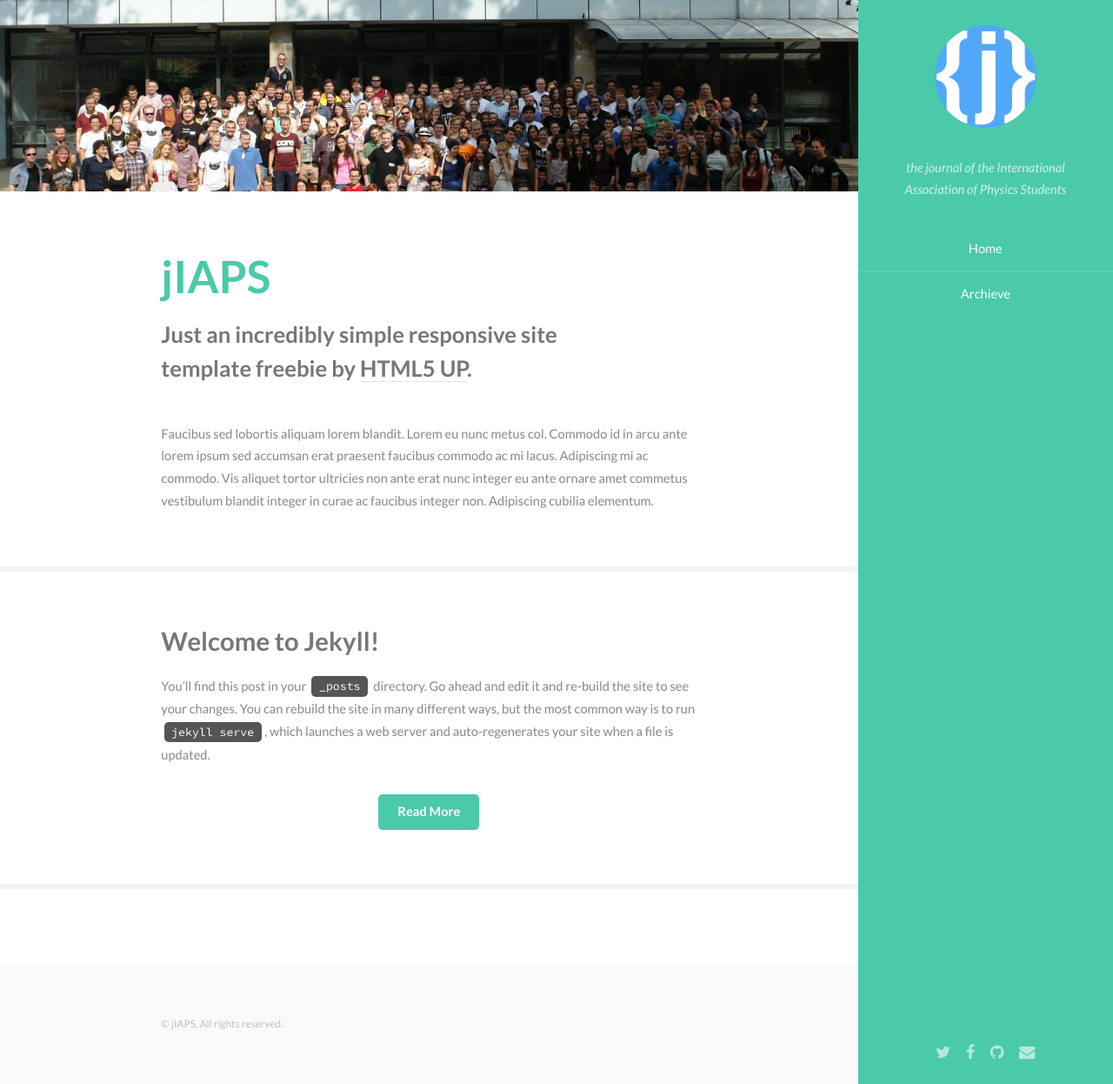
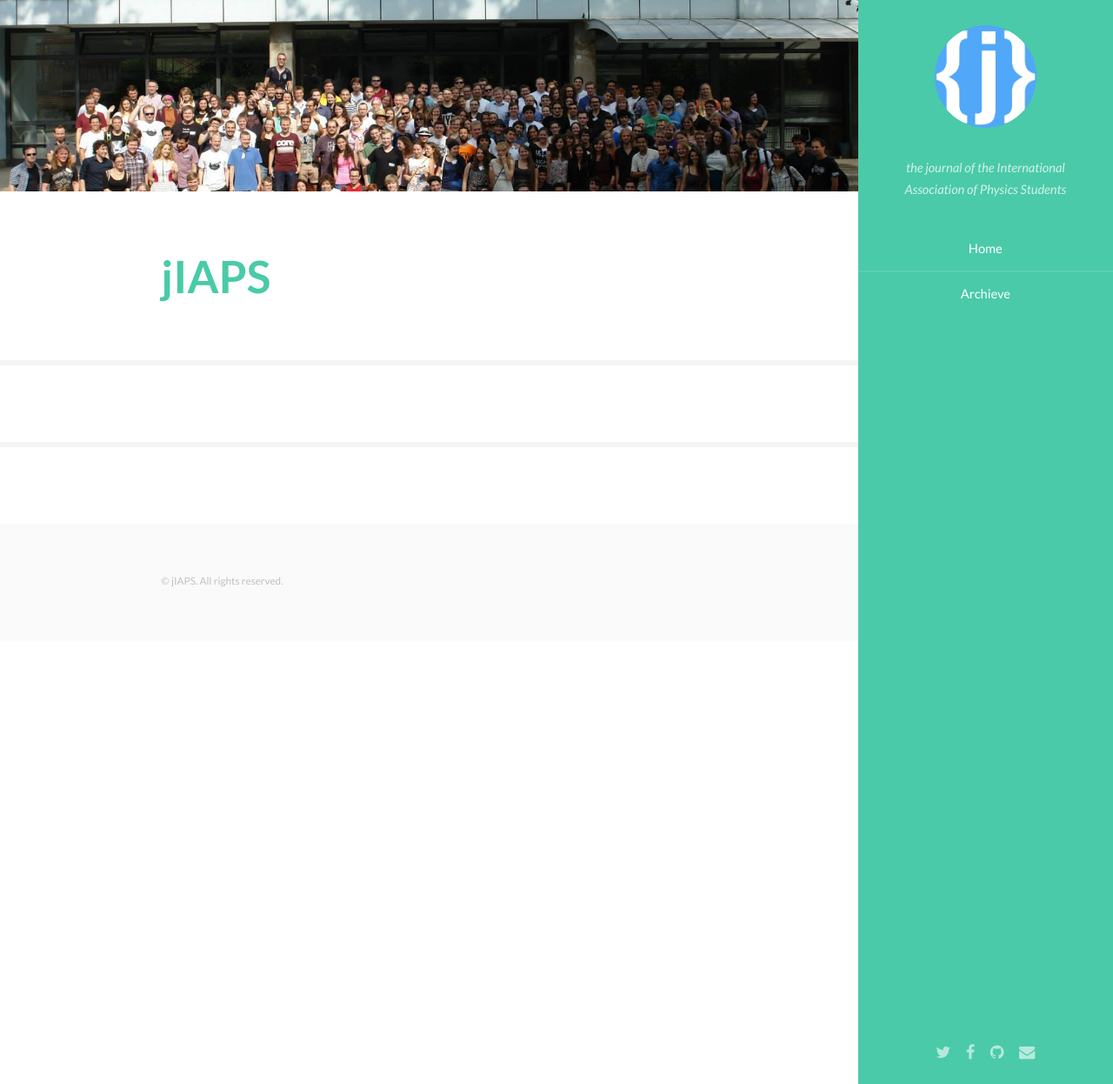
Before and after one commit to physics-int/jIAPS, a Jekyll site: the page built from index.html, in a window 1280 px wide and 1246 px high. Shown: the whole window at 87% size. Built offline with Jekyll 4.4.1, drawn with Linux system fonts in a browser that asks for light colours; nearby versions of some CDN libraries; library files that are not in the unit come from our copies.

Commit message:
added 1 article

```diff
--- a/_posts/2015-09-15-welcome-to-jekyll.markdown
+++ /dev/null
@@ -1,25 +0,0 @@
----
-layout: post
-title:  "Welcome to Jekyll!"
-date:   2015-09-15 14:48:05
-categories: jekyll update
----
-You’ll find this post in your `_posts` directory. Go ahead and edit it and re-build the site to see your changes. You can rebuild the site in many different ways, but the most common way is to run `jekyll serve`, which launches a web server and auto-regenerates your site when a file is updated.
-
-To add new posts, simply add a file in the `_posts` directory that follows the convention `YYYY-MM-DD-name-of-post.ext` and includes the necessary front matter. Take a look at the source for this post to get an idea about how it works.
-
-Jekyll also offers powerful support for code snippets:
-
-{% highlight ruby %}
-def print_hi(name)
-  puts "Hi, #{name}"
-end
-print_hi('Tom')
-#=> prints 'Hi, Tom' to STDOUT.
-{% endhighlight %}
-
-Check out the [Jekyll docs][jekyll] for more info on how to get the most out of Jekyll. File all bugs/feature requests at [Jekyll’s GitHub repo][jekyll-gh]. If you have questions, you can ask them on [Jekyll’s dedicated Help repository][jekyll-help].
-
-[jekyll]:      http://jekyllrb.com
-[jekyll-gh]:   https://github.com/jekyll/jekyll
-[jekyll-help]: https://github.com/jekyll/jekyll-help
--- a/index.html
+++ b/index.html
@@ -9,10 +9,7 @@ layout: default
         <div class="container">
             <header class="major">
                 <h2>{{ site.title }}</h2>
-                <p>Just an incredibly simple responsive site<br />
-                template freebie by <a href="http://html5up.net">HTML5 UP</a>.</p>
             </header>
-            <p>Faucibus sed lobortis aliquam lorem blandit. Lorem eu nunc metus col. Commodo id in arcu ante lorem ipsum sed accumsan erat praesent faucibus commodo ac mi lacus. Adipiscing mi ac commodo. Vis aliquet tortor ultricies non ante erat nunc integer eu ante ornare amet commetus vestibulum blandit integer in curae ac faucibus integer non. Adipiscing cubilia elementum.</p>
         </div>
     </section>
 
```
Also changed, not shown: _posts/balaton-summer-school-in-physics-2015.markdown (added, +36 -0 lines).
